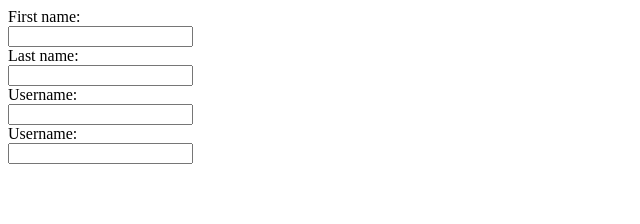
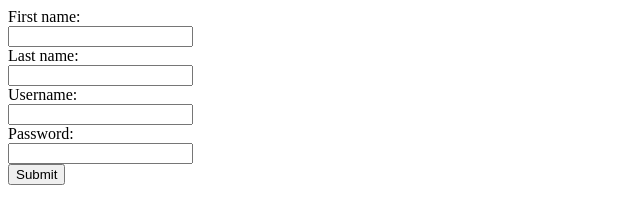
Before and after one commit to SanjeetGaud/centralgit, a plain HTML site: page index.html in a window 1280 px wide. Shown: the whole page, without its empty margins (0-640 px from the left). Drawn offline with Linux system fonts and the light colour scheme.

Commit message:
website v.4

```diff
--- a/index.html
+++ b/index.html
@@ -7,7 +7,8 @@
 <input type="text" id="lname" name="lname"><br>
 <label for="username">Username:</label><br>
 <input type="text" id="uname" name="username"><br>
-<label for="username">Username:</label><br>
-<input type="email" id="psswd" name="password"><br>
+<label for="psswd">Password:</label><br>
+<input type="password" id="psswd" name="password"><br>
+<input type="submit" value="Submit">
 </body>
 </html>
```
